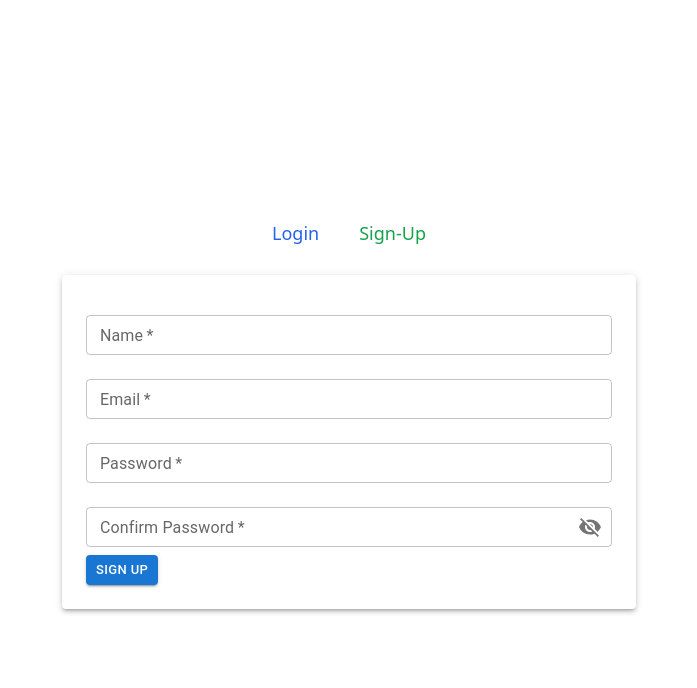
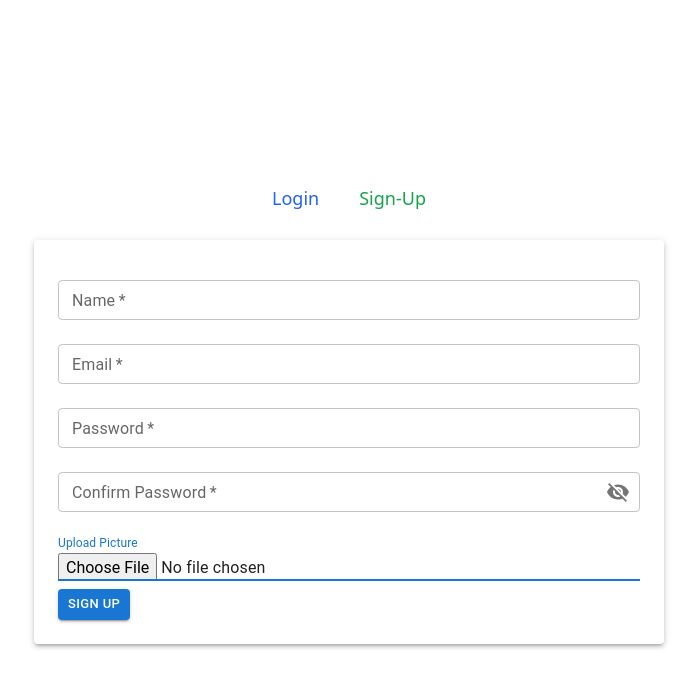
Before and after one commit to MugishBeldar/zen-talk, a React (Create React App) app: page / in a window 1280 px wide. Both pictures are taken after a click on the link "Sign-Up". Shown: the top 688 px of the page, without its empty margins (291-988 px from the left). Built offline with nearby package versions, Linux system fonts and the light colour scheme.

Commit message:
login and signup component updated

```diff
--- a/src/components/signup/signup.controller.ts
+++ b/src/components/signup/signup.controller.ts
@@ -6,6 +6,7 @@ interface signUpControllerPropes {
     email: string;
     password: string;
     confirmPassword: string;
+    profilePicture: string;
   };
   setShowPassword: React.Dispatch<React.SetStateAction<boolean>>;
   setFormValue: React.Dispatch<
@@ -14,6 +15,7 @@ interface signUpControllerPropes {
       email: string;
       password: string;
       confirmPassword: string;
+      profilePicture: string;
     }>
   >;
 }
@@ -36,6 +38,7 @@ const SignUpController = ({
       email: "",
       password: "",
       confirmPassword: "",
+      profilePicture: "",
     });
   };
 
--- a/src/components/signup/signup.tsx
+++ b/src/components/signup/signup.tsx
@@ -16,14 +16,16 @@ const Signup = () => {
     email: "",
     password: "",
     confirmPassword: "",
+    profilePicture: "",
   });
   const [showPassword, setShowPassword] = useState(false);
 
-  const { handleSubmit, handleTogglePasswordVisibility, handleChange } = SignUpController({
-    formValue,
-    setShowPassword,
-    setFormValue,
-  });
+  const { handleSubmit, handleTogglePasswordVisibility, handleChange } =
+    SignUpController({
+      formValue,
+      setShowPassword,
+      setFormValue,
+    });
 
   return (
     <div className="flex justify-center mt-5">
@@ -83,6 +85,18 @@ const Signup = () => {
               ),
             }}
           />
+          <TextField
+            focused
+            label="Upload Picture"
+            type="file"
+            variant="standard"
+            fullWidth
+            margin="normal"
+            value={formValue.profilePicture}
+            onChange={(e) => handleChange("profilePicture", e.target.value)}
+            size="small"
+          />
+
           <Button
             type="submit"
             variant="contained"
```
